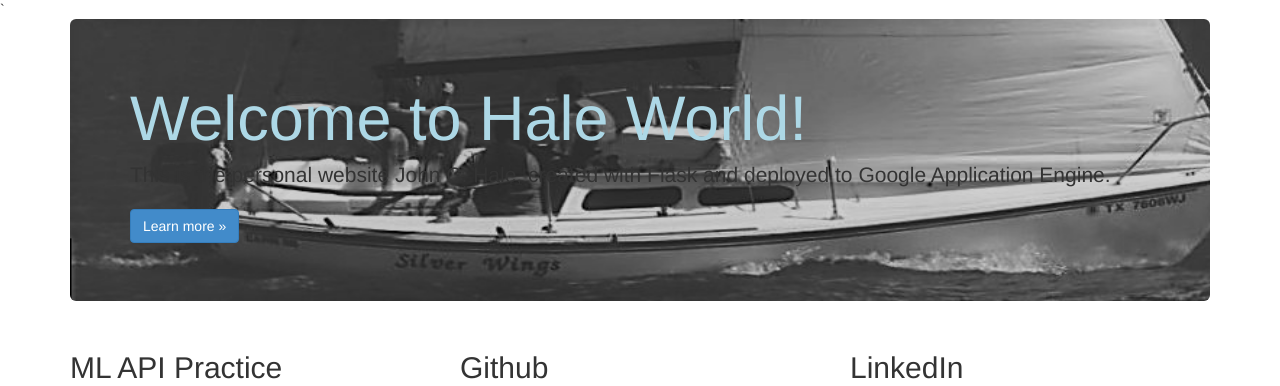
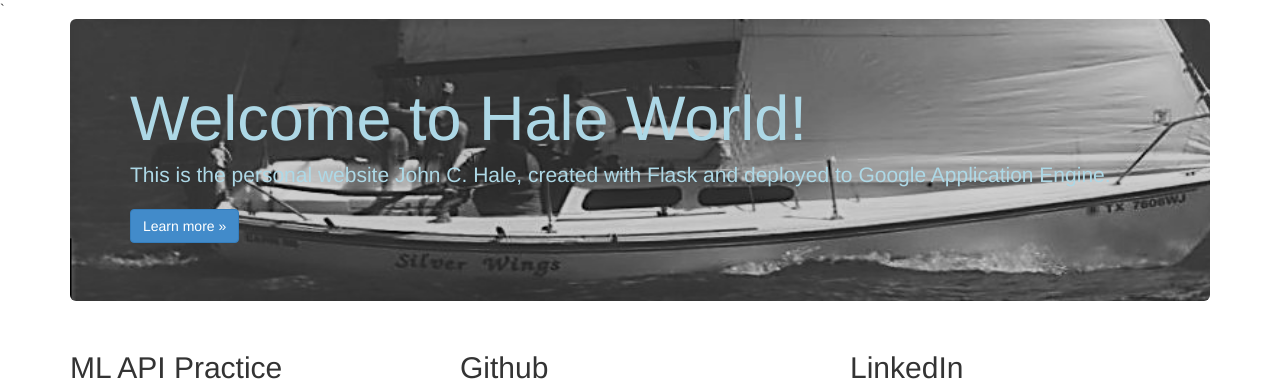
Before and after one commit to H4L3ST0RM/mlaas_gcp, a Flask app: page / in a window 1280 px wide. Shown: the part 51-437 px from the top of the page. Run offline with Flask 2, Linux system fonts and the light colour scheme; parts of the project's set-up code (start-up, migrations or seed data) failed here and were passed over; some libraries are stand-ins or nearby versions.

Commit message:
fixed bug

```diff
--- a/Flask_Website/Flask_Website/templates/index.html
+++ b/Flask_Website/Flask_Website/templates/index.html
@@ -5,7 +5,7 @@
 <div class="jumbotron" style="background-image: url('/static/img/first_race.jpg'); background-size: 110% 100%;">
 
     <h1 style="color:#ADD8E6;">Welcome to Hale World! </h1>
-    <p class="lead" style="color::#ADD8E6;">This is the personal website John C. Hale, created with Flask and deployed to Google Application Engine.</p>
+    <p class="lead" style="color:#ADD8E6;">This is the personal website John C. Hale, created with Flask and deployed to Google Application Engine.</p>
     <p><a href="http://flask.pocoo.org/" class="btn btn-primary btn-large">Learn more &raquo;</a></p>
 </div>
 
```
